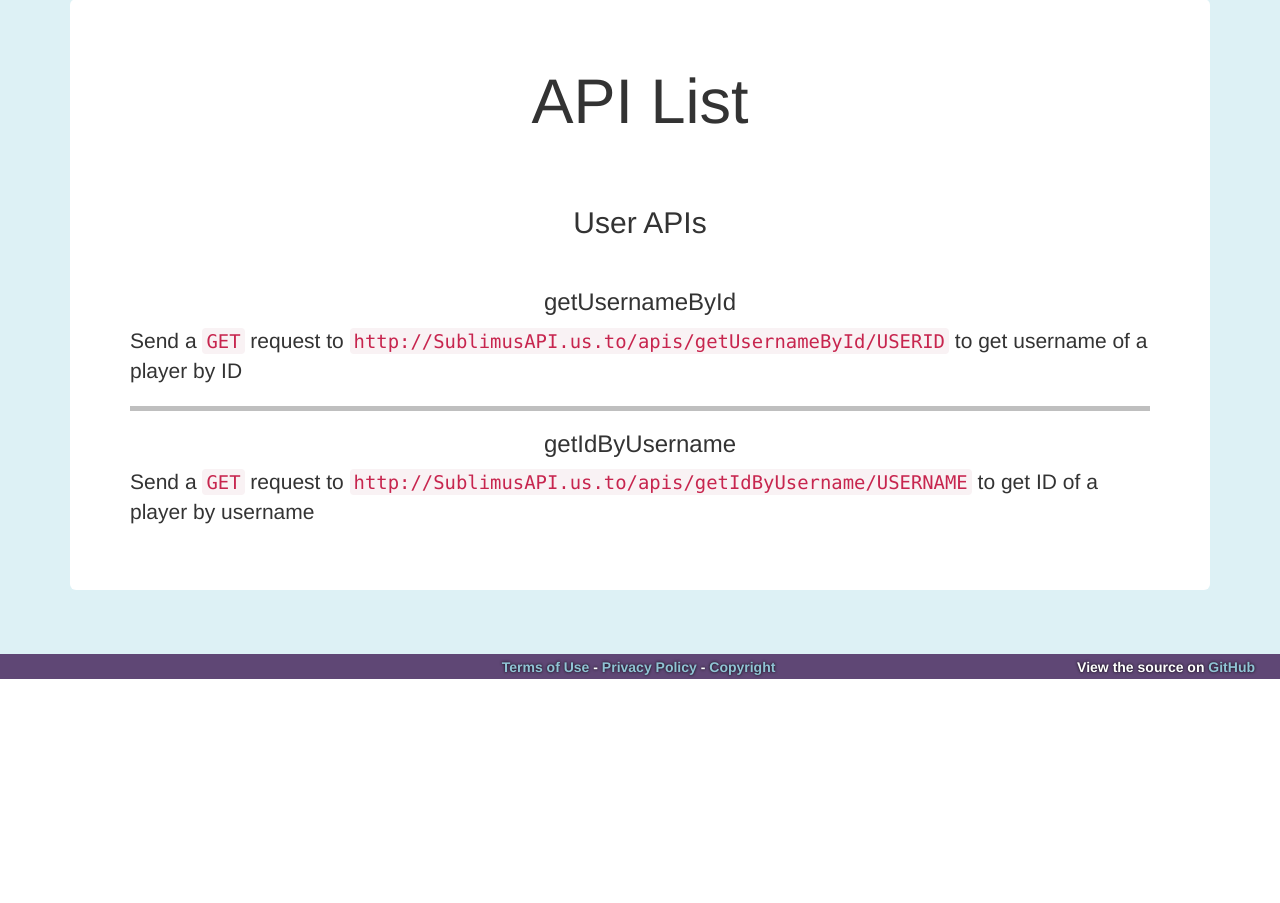
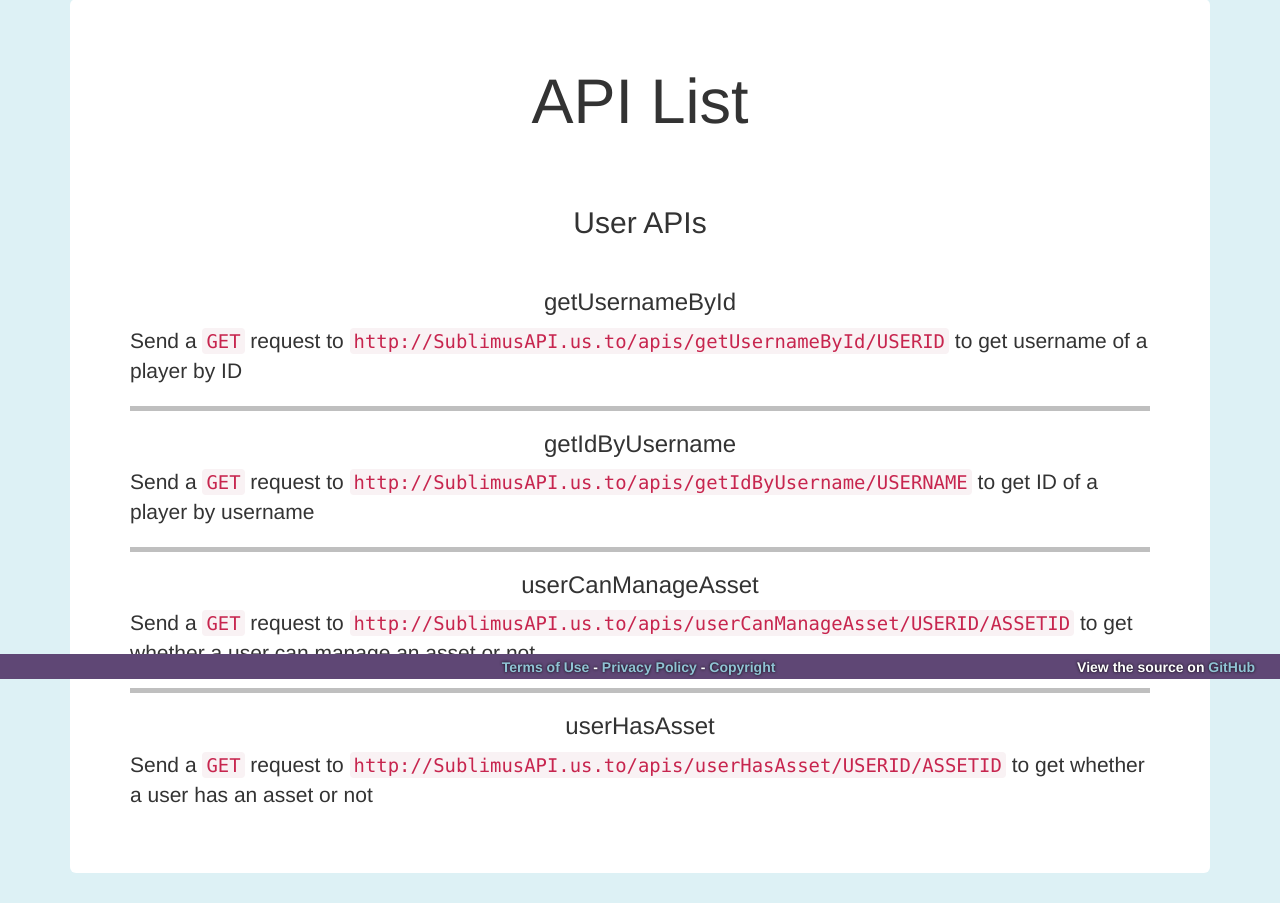
Before and after one commit to huner2/SublimusAPI, a Flask app: page /apis in a window 1280 px wide. Shown: the part 121-1024 px from the top of the page. Before the commit the page ends 800 px from the top, so only its background shows below. Run offline with Flask 2, Linux system fonts and the light colour scheme; some libraries are stand-ins or nearby versions.

Commit message:
userHasAsset

```diff
--- a/Site/main.py
+++ b/Site/main.py
@@ -137,6 +137,15 @@ def userCanManageAsset(uid, aid):
 
 	return jsonify({'response': 200, 'manage': jsony["CanManage"]})
 
+@app.route('/apis/userHasAsset/<uid>/<aid>', methods=['GET'])
+def userHasAsset(uid, aid):
+	"""Return if a user has an asset"""
+
+	apicall = urllib2.urlopen("http://api.roblox.com/ownership/hasasset?userId="+uid+"&assetId="+aid)
+	page_source = apicall.read()
+
+	return jsonify({'response': 200, 'has':page_source})
+
 @app.route('/apis/getIdByUsername/<username>', methods=['GET'])
 def getIdByUsername(username):
 	"""Get ID by user"""
--- a/Site/templates/about.html
+++ b/Site/templates/about.html
@@ -4,9 +4,9 @@
 		<h1>About SublimusAPI</h1>
 		<br>
 		<br>
-		<p>SublimusAPI is meant to make your life easier when accessing web-content</p>
-		<p>You can send requests to the API and it will return the required data</p>
-		<p>You can get a module script to use this API <a href="#">here</a></p>
+		<p>SublimusAPI is meant to make your life easier when accessing web-content and allow you not to have to write your own API</p>
+		<p>You can send requests to the API and it will return the required data (or set it)</p>
+		<p>You can get a module script to use this API <a href="#">HERE</a></p>
 		<p>You can use the API to manage groups</a>
 		<p>You can also use the group management console to manage your group</p>
 	</center>
--- a/Site/templates/apis.html
+++ b/Site/templates/apis.html
@@ -11,6 +11,12 @@
 		<hr>
 		<h3>getIdByUsername</h3>
 		<p>Send a <code>GET</code> request to <code>http://SublimusAPI.us.to/apis/getIdByUsername/USERNAME</code> to get ID of a player by username</p>
+		<hr>
+		<h3>userCanManageAsset</h3>
+		<p>Send a <code>GET</code> request to <code>http://SublimusAPI.us.to/apis/userCanManageAsset/USERID/ASSETID</code> to get whether a user can manage an asset or not</p>
+		<hr>
+		<h3>userHasAsset</h3>
+		<p>Send a <code>GET</code> request to <code>http://SublimusAPI.us.to/apis/userHasAsset/USERID/ASSETID</code> to get whether a user has an asset or not</p>
 	</center>
   </div>
 </div>
```
